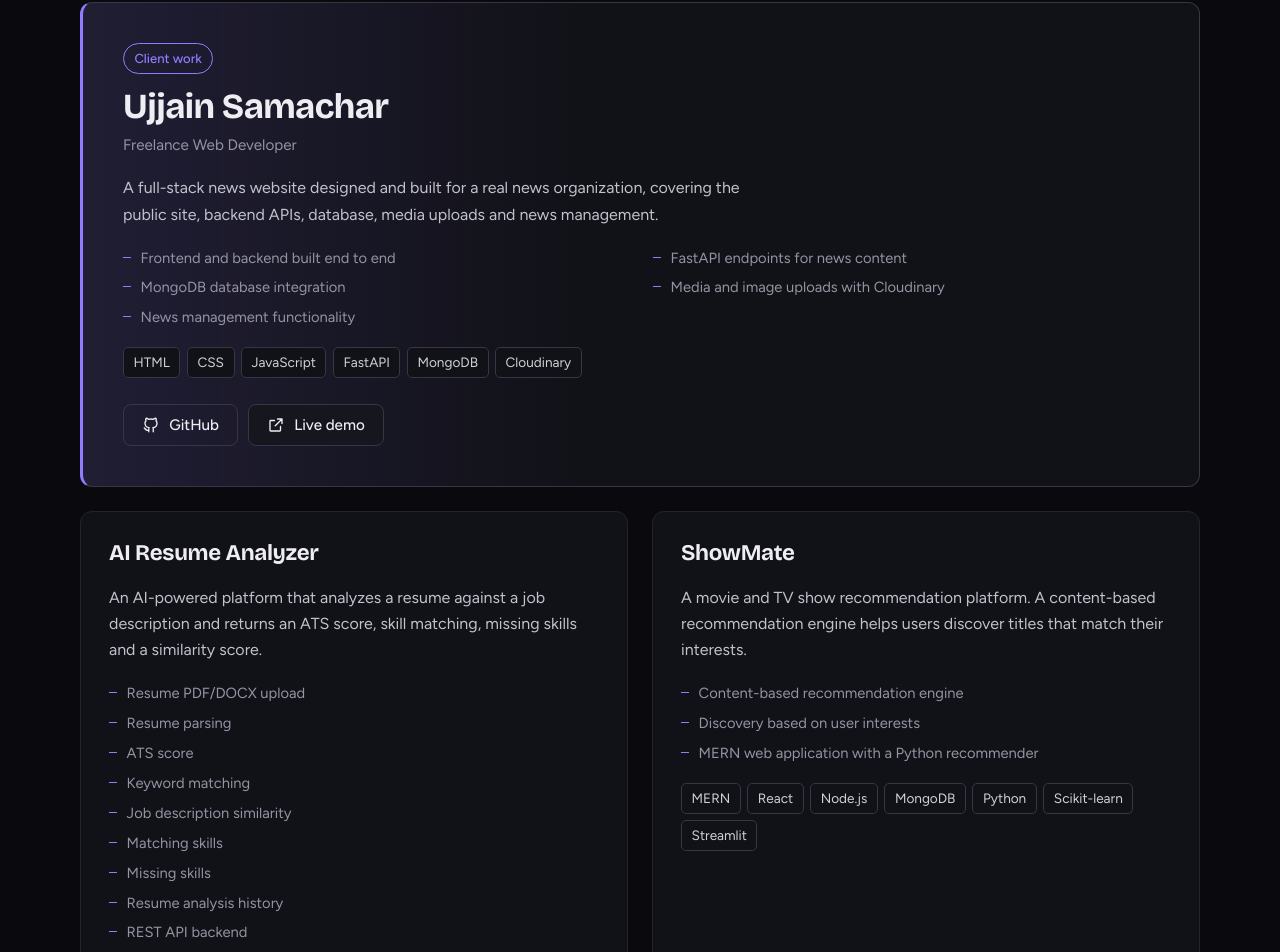
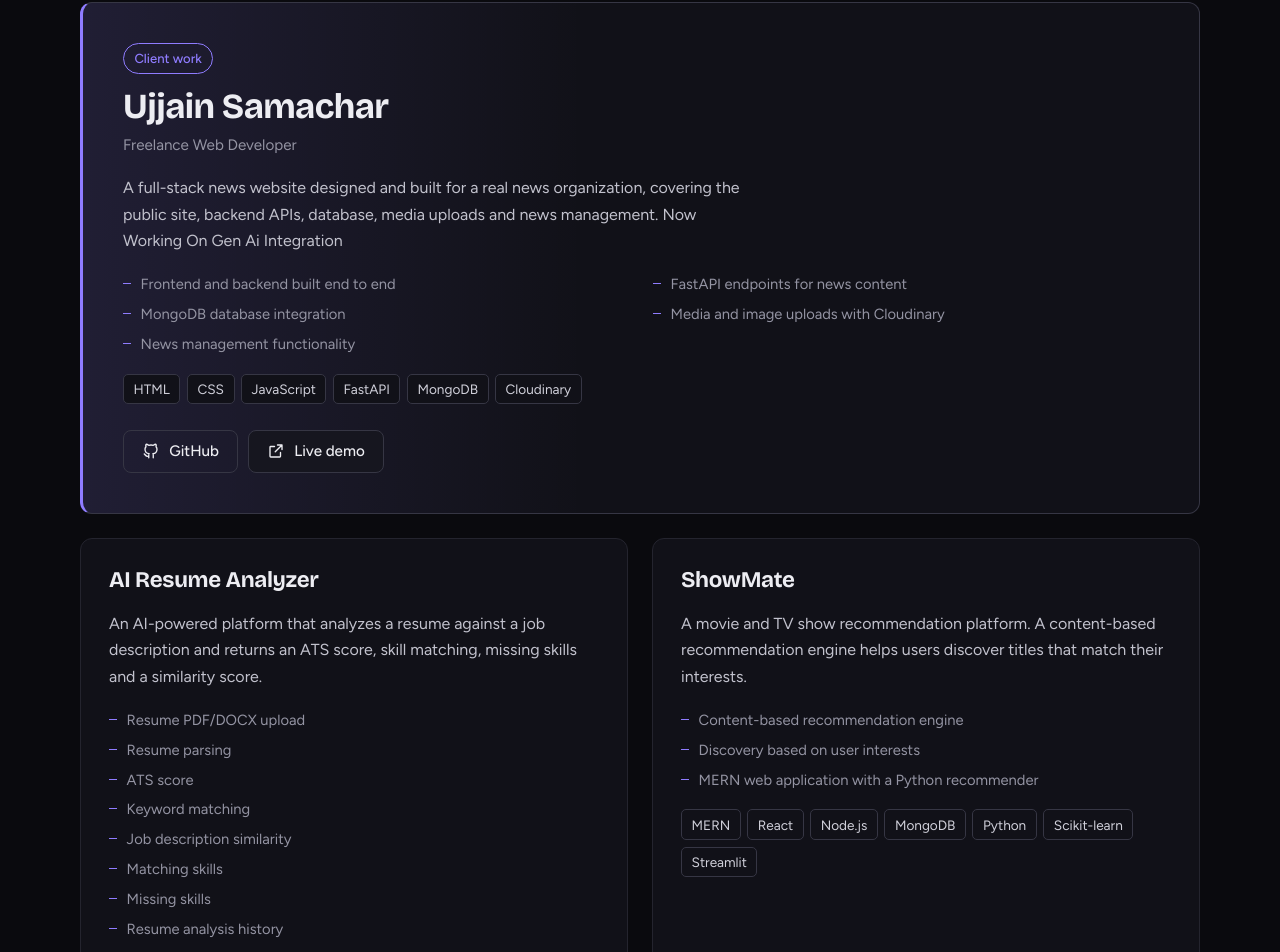
Before and after one commit to anadimehta09/anadi-portfolio, a React (Vite) app: page / in a window 1280 px wide. Shown: the part 2121-3073 px from the top of the page. Built offline with nearby package versions, Linux system fonts and the light colour scheme.

Commit message:
Enhance project description with Gen AI integration
Updated project description to include Gen AI integration.

```diff
--- a/src/data/projects.js
+++ b/src/data/projects.js
@@ -11,7 +11,7 @@ export const projects = [
     name: "Ujjain Samachar",
     role: "Freelance Web Developer",
     description:
-      "A full-stack news website designed and built for a real news organization, covering the public site, backend APIs, database, media uploads and news management.",
+      "A full-stack news website designed and built for a real news organization, covering the public site, backend APIs, database, media uploads and news management. Now Working On Gen Ai Integration",
     stack: ["HTML", "CSS", "JavaScript", "FastAPI", "MongoDB", "Cloudinary"],
     features: [
       "Frontend and backend built end to end",
```
